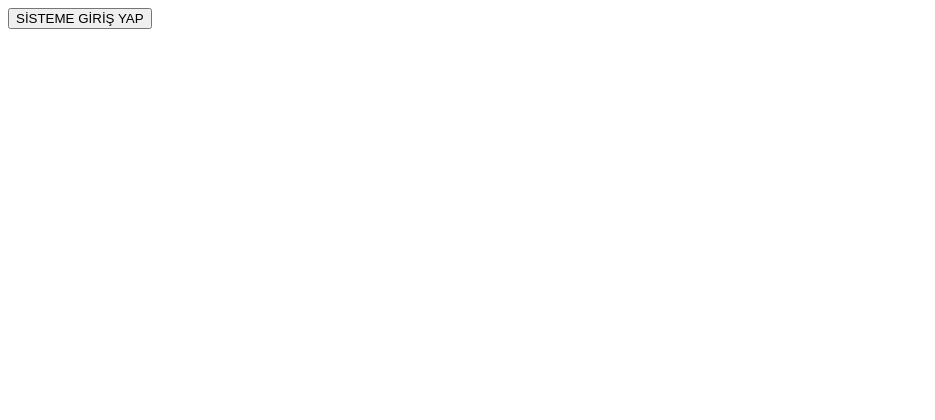
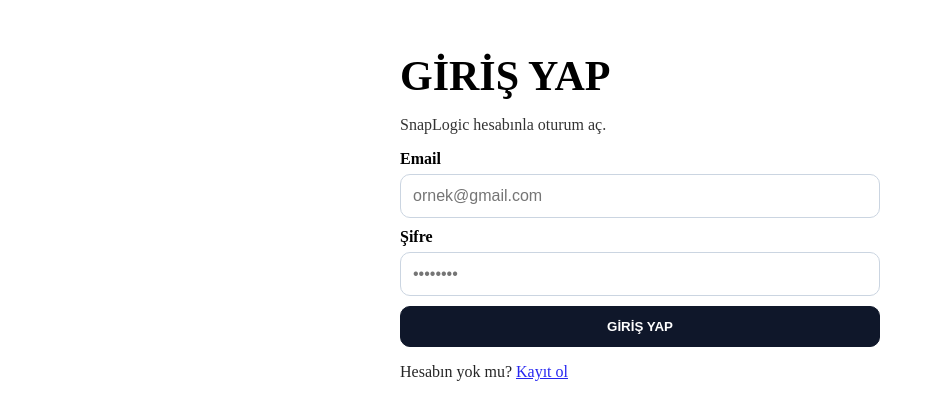
Before and after one commit to Bugsbuny24/tradepi, a Next.js app: page /auth/login in a window 1280 px wide. Shown: the top 420 px of the page, without its empty margins (0-935 px from the left). Built offline with nearby package versions, Linux system fonts and the light colour scheme.

Commit message:
Update page.tsx

```diff
--- a/app/auth/login/page.tsx
+++ b/app/auth/login/page.tsx
@@ -1,46 +1,158 @@
-"use client"; // Dosyanın en başında olduğundan emin ol
+"use client";
 
-import { useRouter } from "next/navigation";
-import { useState } from "react";
+import React, { useMemo, useState } from "react";
+import { useRouter, useSearchParams } from "next/navigation";
 
 export default function LoginPage() {
+  const router = useRouter();
+  const searchParams = useSearchParams();
+
+  const nextPath = useMemo(() => {
+    const n = searchParams.get("next");
+    // Güvenlik: sadece site içi path kabul edelim
+    if (!n) return "/dashboard";
+    if (n.startsWith("http://") || n.startsWith("https://")) return "/dashboard";
+    if (!n.startsWith("/")) return "/dashboard";
+    return n;
+  }, [searchParams]);
+
+  const [email, setEmail] = useState("");
+  const [password, setPassword] = useState("");
   const [loading, setLoading] = useState(false);
+  const [errorMsg, setErrorMsg] = useState<string | null>(null);
 
-  const handleSubmit = async (e: React.FormEvent<HTMLFormElement>) => {
+  async function handleSubmit(e: React.FormEvent) {
     e.preventDefault();
+    setErrorMsg(null);
     setLoading(true);
 
-    const formData = new FormData(e.currentTarget);
+    try {
+      const formData = new FormData();
+      formData.append("email", email.trim().toLowerCase());
+      formData.append("password", password);
+      formData.append("next", nextPath);
 
-    try {
       const res = await fetch("/api/auth/login", {
         method: "POST",
         body: formData,
+        credentials: "include",
       });
 
-      const result = await res.json();
+      // JSON yerine HTML/redirect gelirse patlamasın diye:
+      const text = await res.text();
+      let data: any = null;
 
-      if (result.success) {
-        // Pi Browser'da en sağlam yöntem budur:
-        window.location.assign(result.next || "/dashboard");
-      } else {
-        alert("Giriş başarısız! Bilgilerini kontrol et.");
-        setLoading(false);
+      try {
+        data = JSON.parse(text);
+      } catch {
+        throw new Error(
+          "Login API JSON dönmedi. (Muhtemelen redirect/HTML geldi) İlk 200 karakter: " +
+            text.slice(0, 200)
+        );
       }
-    } catch (err) {
-      console.error("Hata:", err);
+
+      if (!res.ok || !data?.success) {
+        setErrorMsg(data?.error || "Giriş yapılamadı. Bilgileri kontrol et.");
+        return;
+      }
+
+      const go = typeof data?.next === "string" ? data.next : nextPath;
+      router.push(go);
+      router.refresh();
+    } catch (err: any) {
+      setErrorMsg(err?.message || "Beklenmeyen hata oluştu.");
+    } finally {
       setLoading(false);
     }
-  };
+  }
 
   return (
-    // ... Mevcut JSX kodların ...
-    <form onSubmit={handleSubmit}>
-      {/* action="/api/auth/login" kısmını sildik, onSubmit ekledik */}
-      {/* ... inputların ... */}
-      <button type="submit" disabled={loading}>
-        {loading ? "GİRİŞ YAPILIYOR..." : "SİSTEME GİRİŞ YAP"}
-      </button>
-    </form>
+    <div style={{ maxWidth: 480, margin: "0 auto", padding: 16 }}>
+      <h1 style={{ fontSize: 42, fontWeight: 800, marginBottom: 8 }}>
+        GİRİŞ YAP
+      </h1>
+
+      <p style={{ marginBottom: 16, opacity: 0.8 }}>
+        SnapLogic hesabınla oturum aç.
+      </p>
+
+      {errorMsg ? (
+        <div
+          style={{
+            background: "#fee2e2",
+            border: "1px solid #ef4444",
+            color: "#991b1b",
+            padding: 12,
+            borderRadius: 10,
+            marginBottom: 12,
+            whiteSpace: "pre-wrap",
+          }}
+        >
+          {errorMsg}
+        </div>
+      ) : null}
+
+      <form onSubmit={handleSubmit} style={{ display: "grid", gap: 10 }}>
+        <label style={{ display: "grid", gap: 6 }}>
+          <span style={{ fontWeight: 700 }}>Email</span>
+          <input
+            type="email"
+            inputMode="email"
+            autoComplete="email"
+            value={email}
+            onChange={(e) => setEmail(e.target.value)}
+            placeholder="ornek@gmail.com"
+            required
+            style={{
+              padding: 12,
+              borderRadius: 10,
+              border: "1px solid #cbd5e1",
+              fontSize: 16,
+            }}
+          />
+        </label>
+
+        <label style={{ display: "grid", gap: 6 }}>
+          <span style={{ fontWeight: 700 }}>Şifre</span>
+          <input
+            type="password"
+            autoComplete="current-password"
+            value={password}
+            onChange={(e) => setPassword(e.target.value)}
+            placeholder="••••••••"
+            required
+            style={{
+              padding: 12,
+              borderRadius: 10,
+              border: "1px solid #cbd5e1",
+              fontSize: 16,
+            }}
+          />
+        </label>
+
+        <button
+          type="submit"
+          disabled={loading}
+          style={{
+            padding: 12,
+            borderRadius: 10,
+            border: "1px solid #0f172a",
+            background: loading ? "#94a3b8" : "#0f172a",
+            color: "white",
+            fontWeight: 800,
+            cursor: loading ? "not-allowed" : "pointer",
+          }}
+        >
+          {loading ? "GİRİŞ YAPILIYOR..." : "GİRİŞ YAP"}
+        </button>
+
+        <div style={{ marginTop: 6, opacity: 0.85 }}>
+          Hesabın yok mu?{" "}
+          <a href={`/auth/signup?next=${encodeURIComponent(nextPath)}`}>
+            Kayıt ol
+          </a>
+        </div>
+      </form>
+    </div>
   );
-}
+            }
```
